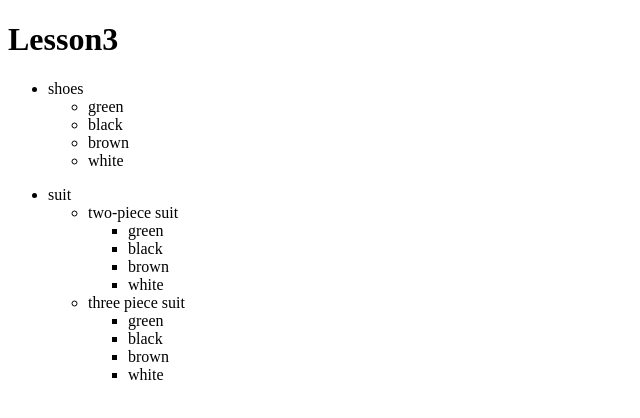
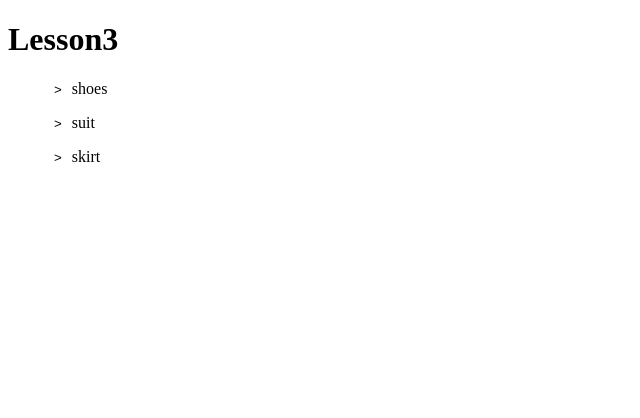
Before and after one commit to Dinaed/Lesson3, an Angular app: page / in a window 1280 px wide. Shown: the top 418 px of the page, without its empty margins (0-640 px from the left). Built offline with nearby package versions, Linux system fonts and the light colour scheme.

Commit message:
colored tree

```diff
--- a/src/app/app.component.ts
+++ b/src/app/app.component.ts
@@ -64,7 +64,24 @@ export class AppComponent {
           ]
         }
       ]
-    }
+    },
+    {
+      name: 'skirt',
+      type:[
+        {
+          name: 'green'
+        },
+        {
+          name: 'black'
+        },
+        {
+          name: 'brown'
+        },
+        {
+          name: 'white'
+        }
+      ]
+    },
 
   ]
 
--- a/src/app/tree/tree.component.css
+++ b/src/app/tree/tree.component.css
@@ -0,0 +1,4 @@
+.btn {
+  border: none;
+  background-color: inherit;
+}
--- a/src/app/tree/tree.component.html
+++ b/src/app/tree/tree.component.html
@@ -1,8 +1,11 @@
 <div>
   <ul>
-    <li>
+    <li (click)="colored()" [ngStyle]="{'background':color, 'display': 'inline', 'cursor': 'pointer'}">
+      <button (click)="open()" class="btn" [ngStyle]="{'transform':rotate}">></button>
       {{shop.name}}
-      <app-tree *ngFor="let shop of shop.type" [shop]="shop"></app-tree>
+      <div *ngIf="toggle">
+        <app-tree *ngFor="let shop of shop.type" [shop]="shop"></app-tree>
+      </div>
     </li>
   </ul>
 </div>
--- a/src/app/tree/tree.component.ts
+++ b/src/app/tree/tree.component.ts
@@ -1,4 +1,4 @@
-import { Component, Input, OnInit } from '@angular/core';
+import { Component, Input } from '@angular/core';
 import { IShop } from '../modules/module';
 
 @Component({
@@ -6,13 +6,18 @@ import { IShop } from '../modules/module';
   templateUrl: './tree.component.html',
   styleUrls: ['./tree.component.css']
 })
-export class TreeComponent implements OnInit {
+export class TreeComponent {
   @Input()
   shop!: IShop;
 
-  constructor() { }
-
-  ngOnInit() {
+  color:string = '';
+  toggle:boolean = false;
+  rotate:string = '';
+  colored(){
+    this.color = this.color?'': 'green';
   }
-
+  open(){
+    this.toggle = !this.toggle;
+    this.rotate = this.rotate? '':'rotate(90deg)';
+  }
 }
```
Also changed, not shown: src/app/app.component.html (line endings or trailing spaces).
